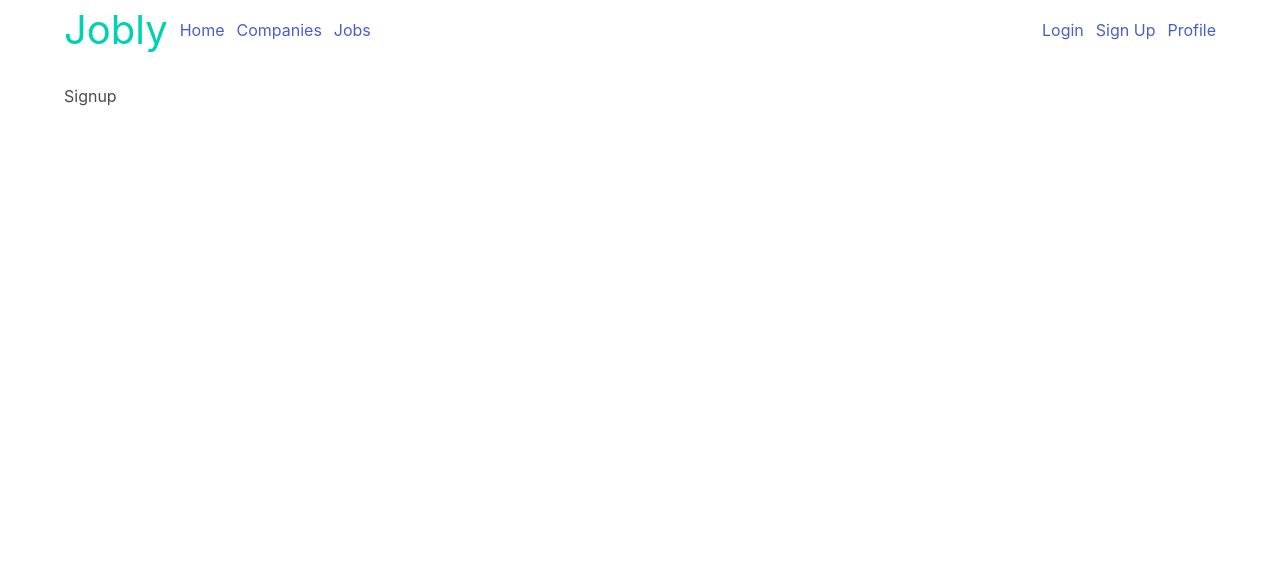
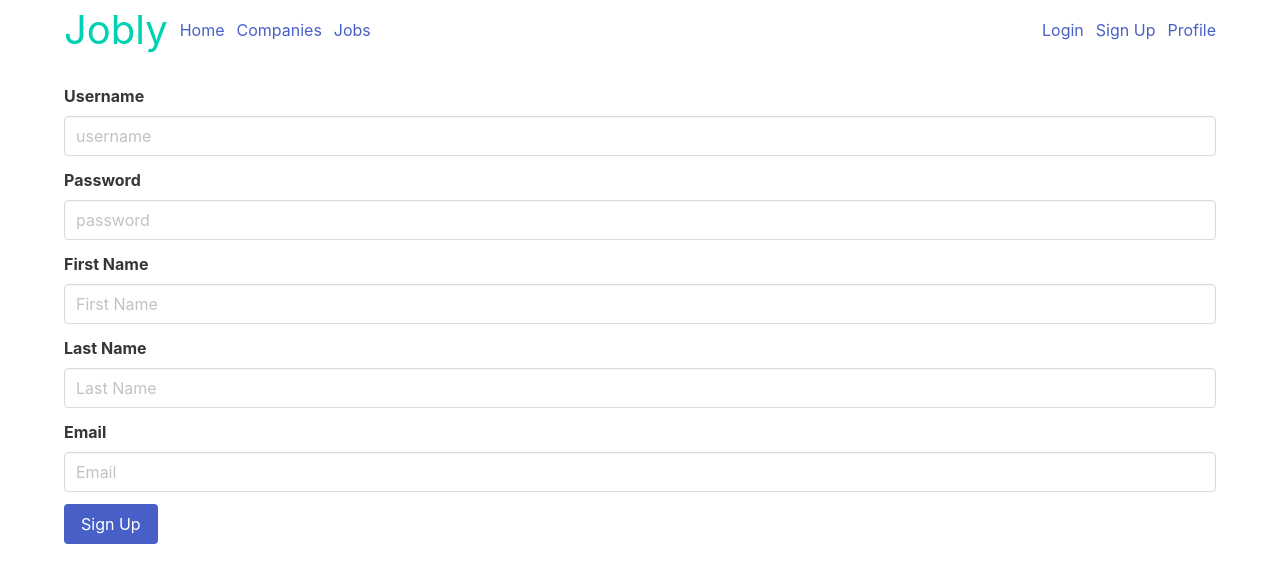
Before and after one commit to quentinikeno/Springboard-SEC-React-Jobly, a React (Create React App) app: page /signup in a window 1280 px wide. Shown: the top 582 px of the page. Built offline with nearby package versions, Linux system fonts and the light colour scheme; no server answers.

Commit message:
Add component with form to sign up.

```diff
--- a/src/Signup.js
+++ b/src/Signup.js
@@ -1,7 +1,111 @@
-import React from "react";
+import useFormState from "./custom_hooks/useFormState";
+import { useNavigate } from "react-router-dom";
 
-const Signup = () => {
-	return <div>Signup</div>;
+const Signup = ({ register }) => {
+	const initialState = {
+		username: "",
+		password: "",
+		firstName: "",
+		lastName: "",
+		email: "",
+	};
+	const [formData, setFormData, formErrors, setFormErrors, handleChange] =
+		useFormState(initialState);
+	const navigate = useNavigate();
+
+	const handleSubmit = async (event) => {
+		event.preventDefault();
+		const res = await register(formData);
+		res.success ? navigate("/companies") : setFormErrors(res.errors);
+	};
+
+	return (
+		<form onSubmit={handleSubmit}>
+			{formErrors.length > 0 && (
+				<p className="help is-danger">{formErrors}</p>
+			)}
+			<div className="field">
+				<label className="label" htmlFor="username">
+					Username
+				</label>
+				<input
+					type="text"
+					className={`input ${
+						formErrors.length > 0 ? "is-danger" : ""
+					}`}
+					placeholder="username"
+					id="username"
+					name="username"
+					onChange={handleChange}
+				/>
+			</div>
+			<div className="field">
+				<label className="label" htmlFor="password">
+					Password
+				</label>
+				<input
+					type="text"
+					className={`input ${
+						formErrors.length > 0 ? "is-danger" : ""
+					}`}
+					placeholder="password"
+					id="password"
+					name="password"
+					onChange={handleChange}
+				/>
+			</div>
+			<div className="field">
+				<label className="label" htmlFor="firstName">
+					First Name
+				</label>
+				<input
+					type="text"
+					className={`input ${
+						formErrors.length > 0 ? "is-danger" : ""
+					}`}
+					placeholder="First Name"
+					id="firstName"
+					name="firstName"
+					onChange={handleChange}
+				/>
+			</div>
+			<div className="field">
+				<label className="label" htmlFor="lastName">
+					Last Name
+				</label>
+				<input
+					type="text"
+					className={`input ${
+						formErrors.length > 0 ? "is-danger" : ""
+					}`}
+					placeholder="Last Name"
+					id="lastName"
+					name="lastName"
+					onChange={handleChange}
+				/>
+			</div>
+			<div className="field">
+				<label className="label" htmlFor="email">
+					Email
+				</label>
+				<input
+					type="text"
+					className={`input ${
+						formErrors.length > 0 ? "is-danger" : ""
+					}`}
+					placeholder="Email"
+					id="email"
+					name="email"
+					onChange={handleChange}
+				/>
+			</div>
+			<div className="field">
+				<button className="button is-link" type="submit">
+					Sign Up
+				</button>
+			</div>
+		</form>
+	);
 };
 
 export default Signup;
```
